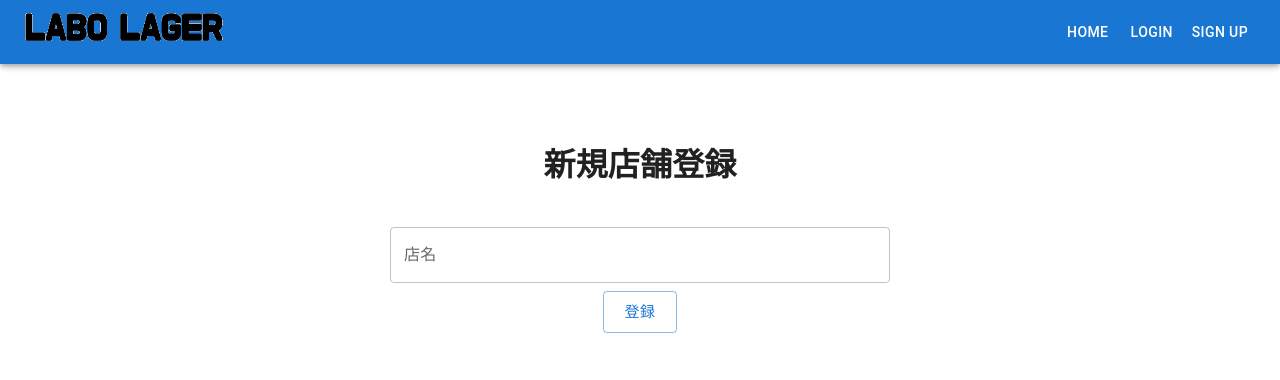
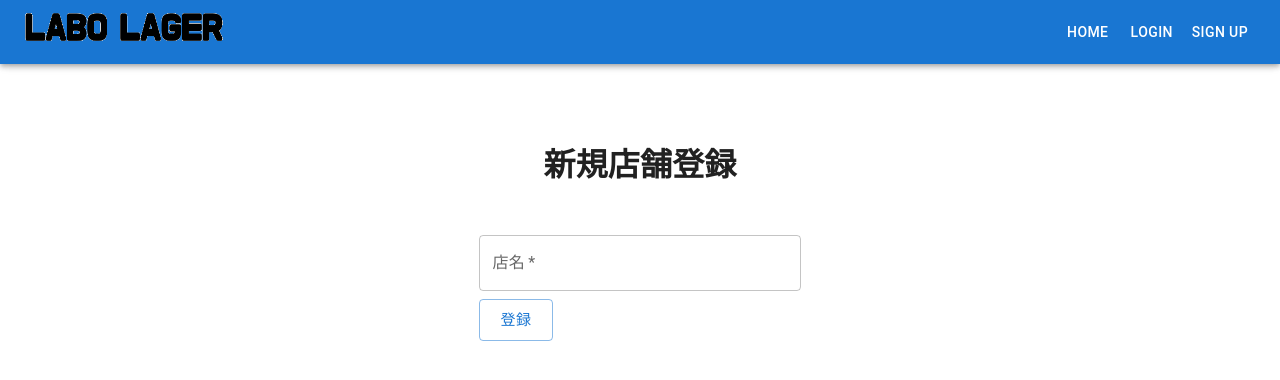
Before and after one commit to roypeco/labo-lager, a Next.js app in the folder front/: page /stores/register in a window 1280 px wide. Shown: the top 380 px of the page. Built offline with nearby package versions, Linux system fonts and the light colour scheme.

Commit message:
サブミットボタン

```diff
--- a/front/src/pages/stores/register.tsx
+++ b/front/src/pages/stores/register.tsx
@@ -1,11 +1,13 @@
+import * as React from 'react';
 import DrawerAppBar from "@/components/DrawerAppBar";
 import { TextField, Box, Button } from "@mui/material";
 
-const handleSubmit = () => {
-
-}
 
 const register_store = () => {
+    const handleSubmit = async (event: React.FormEvent<HTMLFormElement>) => {
+        event.preventDefault();
+        const data = new FormData(event.currentTarget);
+    };
     return (
         <div className="parent">
             <DrawerAppBar />
@@ -25,8 +27,22 @@ const register_store = () => {
                     }}
                     >
                     <h1>新規店舗登録</h1>
-                    <TextField fullWidth label="店名" id="fullWidth" margin="normal" />
-                    <Button variant="outlined" size="large">登録</Button>
+                    <Box component="form" onSubmit={handleSubmit} noValidate sx={{ mt: 1 }}>
+                        <TextField
+                            fullWidth
+                            required
+                            label="店名"
+                            id="storename"
+                            margin="normal"
+                        />
+                        <Button
+                            variant="outlined"
+                            size="large"
+                            type="submit"
+                            >
+                            登録
+                        </Button>
+                    </Box>
                 </Box>
             </Box>
         </div>
```
